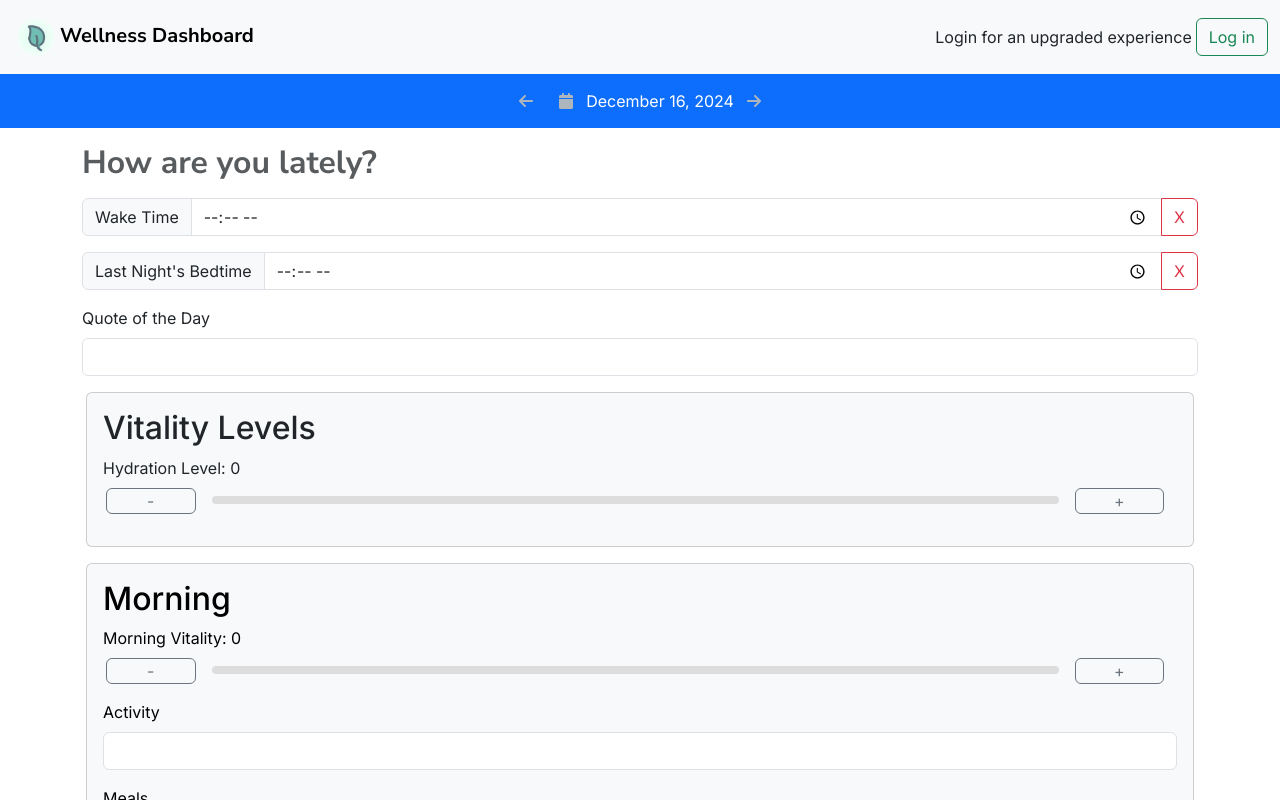
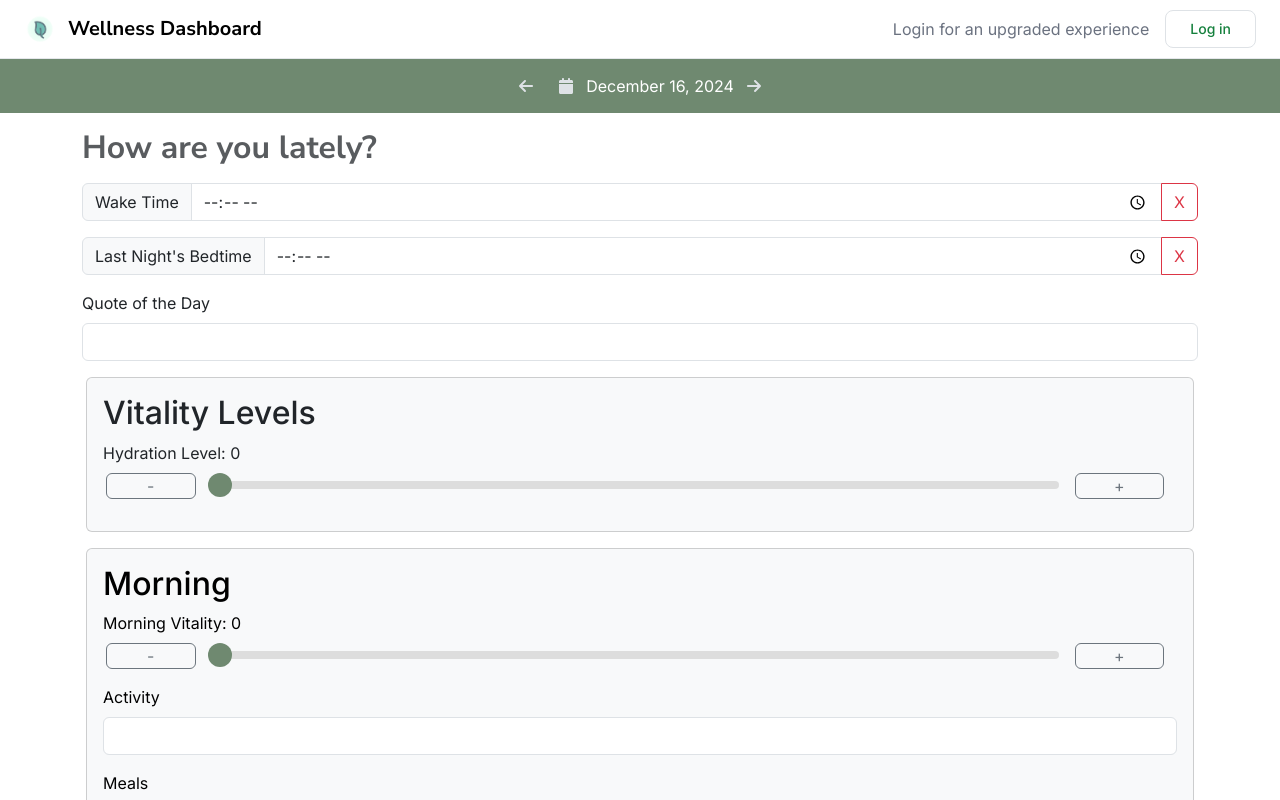
Before and after one commit to Crambeary/wellness_reflection, a Next.js app: page / in a window 1280 px wide. Shown: the top 800 px of the page. Built offline with nearby package versions, Linux system fonts and the light colour scheme; no server answers.

Commit message:
TW Navbar - Remvoved BS CDN

```diff
--- a/app/components/DateHeader.tsx
+++ b/app/components/DateHeader.tsx
@@ -78,7 +78,7 @@ export default function DateHeader() {
     }
 
     return (
-        <nav className="navbar sticky-top bg-primary text-white" data-bs-theme="dark">
+        <nav className="navbar sticky-top text-white primary-color" data-bs-theme="dark">
             <div className='container-fluid'>
                 <div className='d-flex mx-auto'>
                     {isLoading && (
--- a/app/components/header.tsx
+++ b/app/components/header.tsx
@@ -7,11 +7,11 @@ import { setIsAuthenticated, setModalMessage, setShowModal, setEmail } from "@/s
 import { useEffect, useState } from "react";
 
 export default function Header() {
-
     const [isLoading, setIsLoading] = useState(true);
     const isAuthenticated = useAppSelector((state) => state.wellness.isAuthenticated);
     const email = useAppSelector((state) => state.wellness.email);
     const dispatch = useAppDispatch();
+
     const handleAuth = async () => {
         const supabase = createClient();
         const {
@@ -40,30 +40,47 @@ export default function Header() {
     }
 
     return (
-        <>
-        <nav className="navbar navbar-expand-lg bg-body-tertiary">
-            <div className="container-fluid">
-            <a className="navbar-brand" href="/"style={{ fontFamily: 'Nunito Sans', fontWeight: 'bold'}}>
-                <img src="/logo.png" alt="Logo" width="48" height="48" />
-                Wellness Dashboard
-            </a>
-            <button className="navbar-toggler" type="button" data-bs-toggle="collapse" data-bs-target="#navbarSupportedContent" aria-controls="navbarSupportedContent" aria-expanded="false" aria-label="Toggle navigation">
-            <span className="navbar-toggler-icon"></span>
-            </button>
-            <div className="collapse navbar-collapse" id="navbarSupportedContent">
-            <ul className="navbar-nav ms-auto my-auto">
-                <li className="nav-item ms-auto px-1">
-                    {!isLoading && (email || 'Login for an upgraded experience')}
-                </li>
-            </ul>
-            {!isLoading && isAuthenticated ? (
-                <button onClick={handleLogout} className="btn btn-outline-danger">Logout</button>
-            ):
-                <button onClick={login} className="btn btn-outline-success">Log in</button>
-                }
+        <nav className="bg-white border-b border-gray-200 px-4 py-2.5">
+            <div className="flex flex-wrap justify-between items-center mx-auto max-w-screen-xl">
+                <a href="/" className="flex items-center no-underline text-black hover:text-gray-500">
+                    <img
+                        src="/logo.png"
+                        alt="Logo"
+                        className="h-8 w-8 mr-3"
+                    />
+                    <span className="font-['Nunito_Sans'] font-bold text-xl">
+                        Wellness Dashboard
+                    </span>
+                </a>
+
+                <div className="flex items-center lg:order-2">
+                    {!isLoading && (
+                        <span className="mr-4 text-gray-500">
+                            {isAuthenticated
+                                ? `Signed in as: ${email}`
+                                : 'Login for an upgraded experience'
+                            }
+                        </span>
+                    )}
+                    {!isLoading && (
+                        isAuthenticated ? (
+                            <button
+                                onClick={handleLogout}
+                                className="text-red-700 hover:text-white border border-red-700 hover:bg-red-800 focus:ring-4 focus:outline-none focus:ring-red-300 font-medium rounded-lg text-sm px-4 py-2 text-center"
+                            >
+                                Logout
+                            </button>
+                        ) : (
+                            <button
+                                onClick={login}
+                                className="text-green-700 hover:text-white border border-green-700 hover:bg-green-800 focus:ring-4 focus:outline-none focus:ring-green-300 font-medium rounded-lg text-sm px-4 py-2 text-center"
+                            >
+                                Log in
+                            </button>
+                        )
+                    )}
+                </div>
             </div>
-        </div>
         </nav>
-        </>
-    )
+    );
 }
--- a/app/layout.tsx
+++ b/app/layout.tsx
@@ -5,6 +5,7 @@ import Header from '@/components/header'
 import DateHeader from '@/components/DateHeader'
 import { Providers } from './providers'
 import '../styles/globals.css'
+import 'bootstrap/dist/css/bootstrap.min.css';
 
 const inter = Inter({ subsets: ['latin'] })
 
@@ -21,12 +22,12 @@ export default function RootLayout({
   return (
     <html lang="en">
       <head>
-        <link
+        {/* <link
           href="https://cdn.jsdelivr.net/npm/bootstrap@5.3.0/dist/css/bootstrap.min.css"
           rel="stylesheet"
           integrity="sha384-9ndCyUaIbzAi2FUVXJi0CjmCapSmO7SnpJef0486qhLnuZ2cdeRhO02iuK6FUUVM"
           crossOrigin="anonymous"
-        />
+        /> */}
         <link rel="preconnect" href="https://fonts.googleapis.com"/>
         <link rel="preconnect" href="https://fonts.gstatic.com" crossOrigin="anonymous" />
         <link href="https://fonts.googleapis.com/css2?family=Nunito+Sans:ital,opsz,wght@0,6..12,200..1000;1,6..12,200..1000&display=swap" rel="stylesheet"/>
@@ -67,11 +68,11 @@ export default function RootLayout({
           <Header />
           <DateHeader />
           {children}
-          <Script
+          {/* <Script
             src="https://cdn.jsdelivr.net/npm/bootstrap@5.3.0/dist/js/bootstrap.bundle.min.js"
             integrity="sha384-geWF76RCwLtnZ8qwWowPQNguL3RmwHVBC9FhGdlKrxdiJJigb/j/68SIy3Te4Bkz"
             crossOrigin="anonymous"
-          />
+          /> */}
         </Providers>
       </body>
     </html>
--- a/app/logout-confirmed/page.tsx
+++ b/app/logout-confirmed/page.tsx
@@ -15,5 +15,7 @@ export default function LogoutConfirmed() {
             redirect('/')
         }, 2000)
     }, [])
-    return <div>Bye! Logged out</div>
+    return (
+        <div>Bye! Logging out...</div>
+    )
 }
--- a/app/page.tsx
+++ b/app/page.tsx
@@ -100,7 +100,6 @@ export default function App() {
   }, [dispatch]);
 
   const handleChange = (event: React.ChangeEvent<HTMLInputElement | HTMLTextAreaElement | HTMLDivElement> | React.FormEvent<HTMLDivElement>) => {
-    console.log('changing');
     const target = event.target as HTMLInputElement | HTMLTextAreaElement | HTMLDivElement;
     let value: string | number;
 
@@ -120,12 +119,9 @@ export default function App() {
       value = target.textContent || '';
     }
 
-    console.log('value', value);
-    console.log('target', target);
     const id = target.id;
 
     if (id) {
-      console.log('updating field');
       dispatch(updateField({ id, value }));
     }
   };
@@ -338,7 +334,7 @@ export default function App() {
                   onClick={saveForm}
                   disabled={state.saveButton.text !== 'Submit'}
                   variant={state.saveButton.variant}
-                  className='mb-3'
+                  className='mb-3 primary-color'
                 >
                   <FontAwesomeIcon icon={state.saveButton.icon} /> {state.saveButton.text}
                 </Button>
--- /dev/null
+++ b/postcss.config.js
@@ -0,0 +1,6 @@
+module.exports = {
+  plugins: {
+    tailwindcss: {},
+    autoprefixer: {},
+  },
+}
--- a/styles/globals.css
+++ b/styles/globals.css
@@ -1,12 +1,16 @@
+@tailwind base;
+@tailwind components;
+@tailwind utilities;
+
 .slider {
   &::-webkit-slider-thumb {
     background-clip: padding-box;
-    border: 0.4rem solid rgba(0, 255, 0, 1);
+    border: 0.4rem solid #6F8970;
     transform: scale(1.5);
   }
   &::-moz-range-thumb {
     background-clip: padding-box;
-    border: 0.4rem solid rgba(0, 255, 0, 1);
+    border: 0.4rem solid #6F8970;
     box-sizing: border-box;
     transform: scale(1.5);
   }
@@ -25,3 +29,15 @@ input[type=range]::-moz-range-track {
   font-family: 'Inter', sans-serif;
   font-weight: bold;
 } */
+
+.primary-color {
+  background-color: #6F8970;
+}
+
+input[type=range].form-range::-webkit-slider-thumb {
+  background-color: #6F8970;
+}
+
+input[type=range].form-range::-moz-range-thumb {
+  background-color: #6F8970;
+}
--- /dev/null
+++ b/tailwind.config.js
@@ -0,0 +1,11 @@
+/** @type {import('tailwindcss').Config} */
+module.exports = {
+  content: [
+    "./app/**/*.{js,ts,jsx,tsx,mdx}",
+    "./components/**/*.{js,ts,jsx,tsx,mdx}",
+  ],
+  theme: {
+    extend: {},
+  },
+  plugins: [],
+}
```
Also changed, not shown: package.json (+8 -3 lines), 2 other files (tests, documents, lock files or other folders).
